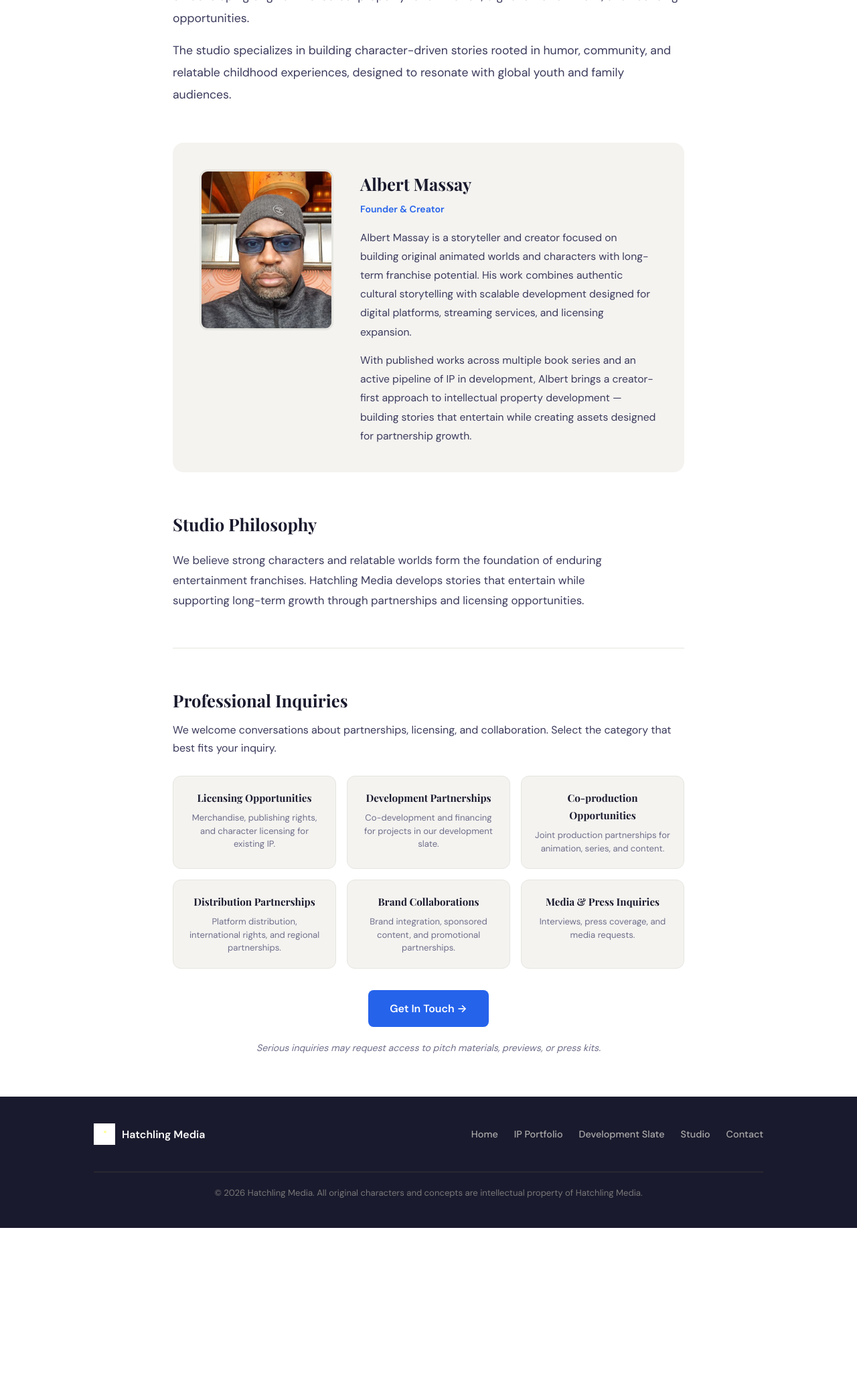
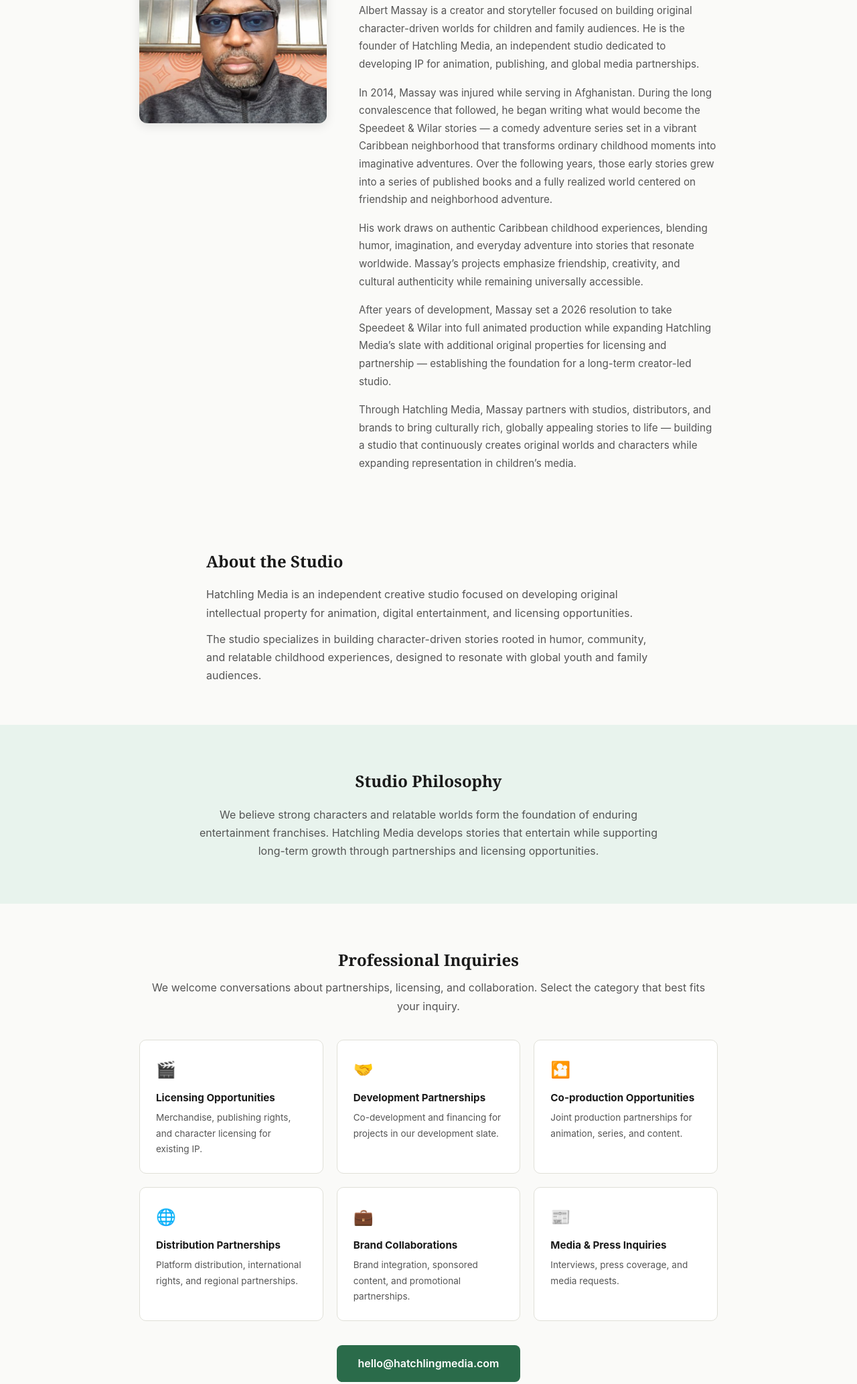
Before and after one commit to caribstar/hatchlingmedia, a plain HTML site: page studio.html in a window 1280 px wide. Shown: the part 478-2544 px from the top of the page at 67% size. Before the commit the page ends 2311 px from the top, so only its background shows below. Drawn offline with nearby package versions, Linux system fonts and the light colour scheme.

Commit message:
Updated creator bio - trimmed and origin story

```diff
--- a/studio.html
+++ b/studio.html
@@ -1,206 +1,97 @@
 <!DOCTYPE html>
 <html lang="en">
 <head>
-  <meta charset="UTF-8" />
-  <meta name="viewport" content="width=device-width, initial-scale=1.0" />
+  <meta charset="UTF-8">
+  <meta name="viewport" content="width=device-width, initial-scale=1.0">
   <title>Studio &amp; Creator | Hatchling Media</title>
-  <meta name="description" content="Learn about Hatchling Media, an independent creative studio founded by Albert Massay, developing original intellectual property for animation, digital entertainment, and licensing." />
-  <link rel="icon" type="image/png" href="favicon.png">
-  <link rel="apple-touch-icon" href="apple-touch-icon.png">
-  <link rel="preconnect" href="https://fonts.googleapis.com">
-  <link rel="preconnect" href="https://fonts.gstatic.com" crossorigin>
-  <link href="https://fonts.googleapis.com/css2?family=DM+Sans:wght@400;500;600;700&family=Playfair+Display:wght@600;700;800&display=swap" rel="stylesheet">
-
+  <meta name="description" content="Hatchling Media - an independent creative studio building original intellectual property for animation, digital entertainment, and licensing.">
   <style>
     :root {
-      --color-ink: #1a1a2e; --color-ink-light: #3a3a5c; --color-ink-muted: #6e6e8a;
-      --color-paper: #ffffff; --color-paper-warm: #fafaf8; --color-paper-soft: #f4f3f0;
-      --color-accent: #2563eb; --color-accent-dark: #1d4ed8; --color-accent-light: #dbeafe;
-      --color-gold: #d4a017; --color-gold-light: #fef3c7; --color-border: #e5e5e0;
-      --font-display: 'Playfair Display', Georgia, serif;
-      --font-body: 'DM Sans', -apple-system, BlinkMacSystemFont, sans-serif;
+      --color-bg: #FAFAF8;
+      --color-text: #1A1A1A;
+      --color-text-secondary: #555;
+      --color-accent: #2A6B4A;
+      --color-accent-light: #E8F3ED;
+      --color-border: #E0E0D8;
+      --color-card: #FFFFFF;
+      --font-heading: 'Georgia', serif;
+      --font-body: -apple-system, BlinkMacSystemFont, 'Segoe UI', Roboto, sans-serif;
     }
     * { margin: 0; padding: 0; box-sizing: border-box; }
-    html { scroll-behavior: smooth; }
-    body { font-family: var(--font-body); background: var(--color-paper); color: var(--color-ink); line-height: 1.7; min-height: 100vh; display: flex; flex-direction: column; }
+    body { font-family: var(--font-body); background: var(--color-bg); color: var(--color-text); line-height: 1.7; }
+    a { color: var(--color-accent); text-decoration: none; }
+    a:hover { text-decoration: underline; }
 
-    header { padding: 18px 48px; display: flex; justify-content: space-between; align-items: center; background: var(--color-paper); border-bottom: 1px solid var(--color-border); position: sticky; top: 0; z-index: 100; }
-    .logo { display: flex; align-items: center; gap: 12px; text-decoration: none; }
-    .logo img { height: 42px; width: auto; }
-    .logo-text { font-family: var(--font-display); font-weight: 700; font-size: 1.25rem; color: var(--color-ink); }
-    nav { display: flex; align-items: center; gap: 32px; }
-    nav a { text-decoration: none; color: var(--color-ink-light); font-weight: 500; font-size: 0.95rem; transition: color 0.2s; }
+    /* NAV */
+    header { display: flex; align-items: center; justify-content: space-between; padding: 20px 48px; border-bottom: 1px solid var(--color-border); background: #fff; position: sticky; top: 0; z-index: 100; }
+    .logo { display: flex; align-items: center; gap: 10px; text-decoration: none; color: var(--color-text); }
+    .logo img { height: 36px; }
+    .logo-text { font-family: var(--font-heading); font-size: 1.1rem; font-weight: 600; }
+    nav { display: flex; gap: 28px; align-items: center; }
+    nav a { font-size: 0.9rem; color: var(--color-text-secondary); text-decoration: none; }
     nav a:hover, nav a.active { color: var(--color-accent); }
-    nav .nav-cta { background: var(--color-accent); color: #fff; padding: 10px 24px; border-radius: 8px; font-weight: 600; transition: background 0.2s; }
-    nav .nav-cta:hover { background: var(--color-accent-dark); color: #fff; }
-    .mobile-menu { display: none; background: none; border: none; font-size: 1.6rem; cursor: pointer; color: var(--color-ink); }
+    .nav-cta { background: var(--color-accent); color: #fff !important; padding: 8px 20px; border-radius: 6px; font-size: 0.85rem; }
+    .nav-cta:hover { background: #1E5438; text-decoration: none; }
+    .mobile-menu { display: none; background: none; border: none; font-size: 1.5rem; cursor: pointer; }
 
-    .page-hero { padding: 80px 48px 48px; text-align: center; border-bottom: 1px solid var(--color-border); background: var(--color-paper-soft); }
-    .page-hero h1 { font-family: var(--font-display); font-size: 2.8rem; font-weight: 800; margin-bottom: 16px; }
-    .page-hero p { font-size: 1.1rem; color: var(--color-ink-light); max-width: 600px; margin: 0 auto; }
+    /* PAGE HEADER */
+    .page-header { text-align: center; padding: 72px 48px 48px; }
+    .page-header h1 { font-family: var(--font-heading); font-size: 2.4rem; margin-bottom: 12px; }
+    .page-header p { color: var(--color-text-secondary); font-size: 1.05rem; max-width: 600px; margin: 0 auto; }
 
-    /* ─── STUDIO SECTION ─── */
-    .studio-content { max-width: 860px; margin: 0 auto; padding: 60px 48px; }
+    /* CREATOR SECTION */
+    .creator-section { display: grid; grid-template-columns: 280px 1fr; gap: 48px; max-width: 960px; margin: 0 auto; padding: 48px; align-items: start; }
+    .creator-photo { width: 280px; height: 280px; object-fit: cover; border-radius: 12px; box-shadow: 0 4px 16px rgba(0,0,0,0.1); }
+    .creator-info h2 { font-family: var(--font-heading); font-size: 1.8rem; margin-bottom: 4px; }
+    .creator-title { color: var(--color-accent); font-size: 0.95rem; font-weight: 600; margin-bottom: 20px; }
+    .creator-bio p { margin-bottom: 16px; color: var(--color-text-secondary); font-size: 0.95rem; line-height: 1.75; }
 
-    .studio-desc {
-      font-size: 1.1rem;
-      color: var(--color-ink-light);
-      line-height: 1.85;
-      margin-bottom: 56px;
-    }
+    /* STUDIO DESCRIPTION */
+    .studio-description { max-width: 760px; margin: 0 auto; padding: 48px; }
+    .studio-description h2 { font-family: var(--font-heading); font-size: 1.5rem; margin-bottom: 16px; }
+    .studio-description p { color: var(--color-text-secondary); margin-bottom: 12px; }
 
-    .studio-desc p { margin-bottom: 16px; }
-    .studio-desc p:last-child { margin-bottom: 0; }
+    /* PHILOSOPHY */
+    .philosophy { background: var(--color-accent-light); padding: 64px 48px; text-align: center; }
+    .philosophy h2 { font-family: var(--font-heading); font-size: 1.5rem; margin-bottom: 16px; }
+    .philosophy p { color: var(--color-text-secondary); max-width: 700px; margin: 0 auto; }
 
-    /* ─── CREATOR BIO ─── */
-    .creator-section {
-      display: grid;
-      grid-template-columns: 200px 1fr;
-      gap: 40px;
-      align-items: start;
-      margin-bottom: 56px;
-      padding: 40px;
-      background: var(--color-paper-soft);
-      border-radius: 16px;
-    }
+    /* CONTACT / INQUIRIES */
+    .contact-section { max-width: 960px; margin: 0 auto; padding: 64px 48px; text-align: center; }
+    .contact-section h2 { font-family: var(--font-heading); font-size: 1.5rem; margin-bottom: 8px; }
+    .contact-intro { color: var(--color-text-secondary); margin-bottom: 36px; }
+    .contact-categories { display: grid; grid-template-columns: repeat(3, 1fr); gap: 20px; margin-bottom: 36px; text-align: left; }
+    .contact-cat { background: var(--color-card); border: 1px solid var(--color-border); border-radius: 10px; padding: 24px; }
+    .contact-cat-icon { font-size: 1.5rem; display: block; margin-bottom: 8px; }
+    .contact-cat h3 { font-size: 0.95rem; margin-bottom: 6px; }
+    .contact-cat p { font-size: 0.85rem; color: var(--color-text-secondary); }
+    .contact-email { display: inline-block; background: var(--color-accent); color: #fff; padding: 14px 32px; border-radius: 8px; font-size: 1rem; font-weight: 600; margin-bottom: 16px; }
+    .contact-email:hover { background: #1E5438; text-decoration: none; }
+    .contact-note { font-size: 0.85rem; color: var(--color-text-secondary); }
 
-    .creator-photo {
-      width: 200px;
-      height: 240px;
-      object-fit: cover;
-      border-radius: 12px;
-      border: 3px solid var(--color-border);
-    }
+    /* FOOTER */
+    footer { border-top: 1px solid var(--color-border); padding: 40px 48px; background: #fff; }
+    .footer-inner { max-width: 960px; margin: 0 auto; display: flex; justify-content: space-between; align-items: center; flex-wrap: wrap; gap: 16px; }
+    .footer-brand { display: flex; align-items: center; gap: 8px; }
+    .footer-brand img { height: 24px; }
+    .footer-brand span { font-family: var(--font-heading); font-size: 0.9rem; }
+    .footer-nav { display: flex; gap: 20px; }
+    .footer-nav a { font-size: 0.8rem; color: var(--color-text-secondary); }
+    .footer-legal { font-size: 0.75rem; color: #999; width: 100%; text-align: center; margin-top: 12px; }
 
-    .creator-bio h2 {
-      font-family: var(--font-display);
-      font-size: 1.6rem;
-      font-weight: 700;
-      margin-bottom: 4px;
-    }
-
-    .creator-title {
-      font-size: 0.88rem;
-      color: var(--color-accent);
-      font-weight: 600;
-      margin-bottom: 16px;
-    }
-
-    .creator-text {
-      font-size: 0.98rem;
-      color: var(--color-ink-light);
-      line-height: 1.8;
-    }
-
-    .creator-text p { margin-bottom: 14px; }
-    .creator-text p:last-child { margin-bottom: 0; }
-
-    /* ─── PHILOSOPHY ─── */
-    .philosophy {
-      margin-bottom: 56px;
-      padding-bottom: 56px;
-      border-bottom: 1px solid var(--color-border);
-    }
-
-    .philosophy h2 {
-      font-family: var(--font-display);
-      font-size: 1.6rem;
-      font-weight: 700;
-      margin-bottom: 16px;
-    }
-
-    .philosophy p {
-      font-size: 1.05rem;
-      color: var(--color-ink-light);
-      line-height: 1.8;
-      max-width: 700px;
-    }
-
-    /* ─── CONTACT / INQUIRY ─── */
-    .inquiry-section h2 {
-      font-family: var(--font-display);
-      font-size: 1.6rem;
-      font-weight: 700;
-      margin-bottom: 8px;
-    }
-
-    .inquiry-intro {
-      font-size: 1rem;
-      color: var(--color-ink-light);
-      margin-bottom: 28px;
-    }
-
-    .inquiry-grid {
-      display: grid;
-      grid-template-columns: repeat(3, 1fr);
-      gap: 16px;
-      margin-bottom: 32px;
-    }
-
-    .inquiry-card {
-      background: var(--color-paper-soft);
-      border: 1px solid var(--color-border);
-      border-radius: 12px;
-      padding: 20px;
-      text-align: center;
-      transition: border-color 0.2s, box-shadow 0.2s;
-    }
-
-    .inquiry-card:hover {
-      border-color: var(--color-accent);
-      box-shadow: 0 4px 16px rgba(37, 99, 235, 0.08);
-    }
-
-    .inquiry-card h3 {
-      font-family: var(--font-display);
-      font-size: 0.95rem;
-      font-weight: 700;
-      margin-bottom: 6px;
-    }
-
-    .inquiry-card p {
-      font-size: 0.82rem;
-      color: var(--color-ink-muted);
-      line-height: 1.5;
-    }
-
-    .inquiry-cta {
-      text-align: center;
-      margin-top: 12px;
-    }
-
-    .inquiry-note {
-      text-align: center;
-      font-size: 0.88rem;
-      color: var(--color-ink-muted);
-      font-style: italic;
-      margin-top: 20px;
-    }
-
-    .btn-primary { display: inline-block; background: var(--color-accent); color: #fff; padding: 14px 32px; border-radius: 8px; font-weight: 600; text-decoration: none; transition: background 0.2s, transform 0.15s; }
-    .btn-primary:hover { background: var(--color-accent-dark); transform: translateY(-1px); }
-
-    footer { background: var(--color-ink); color: #ccc; padding: 40px 48px; margin-top: auto; }
-    .footer-inner { max-width: 1000px; margin: 0 auto; display: flex; justify-content: space-between; align-items: center; flex-wrap: wrap; gap: 20px; }
-    .footer-brand { display: flex; align-items: center; gap: 10px; }
-    .footer-brand img { height: 32px; filter: brightness(10); }
-    .footer-brand span { font-weight: 600; color: #fff; }
-    .footer-nav { display: flex; gap: 24px; }
-    .footer-nav a { color: #aaa; text-decoration: none; font-size: 0.9rem; transition: color 0.2s; }
-    .footer-nav a:hover { color: #fff; }
-    .footer-legal { width: 100%; text-align: center; margin-top: 20px; padding-top: 20px; border-top: 1px solid #333; font-size: 0.82rem; color: #777; }
-
+    /* RESPONSIVE */
     @media (max-width: 768px) {
-      header { padding: 14px 20px; }
+      header { padding: 16px 20px; }
+      nav { display: none; position: fixed; top: 60px; left: 0; right: 0; background: #fff; flex-direction: column; padding: 20px; gap: 16px; box-shadow: 0 4px 12px rgba(0,0,0,0.1); border-bottom: 1px solid var(--color-border); }
+      nav.open { display: flex; }
       .mobile-menu { display: block; }
-      nav { display: none; position: absolute; top: 100%; left: 0; right: 0; background: var(--color-paper); flex-direction: column; padding: 20px; gap: 16px; border-bottom: 1px solid var(--color-border); box-shadow: 0 8px 24px rgba(0,0,0,0.08); }
-      nav.open { display: flex; }
-      .page-hero { padding: 48px 20px 32px; }
-      .page-hero h1 { font-size: 2rem; }
-      .studio-content { padding: 32px 20px; }
-      .creator-section { grid-template-columns: 1fr; text-align: center; padding: 24px; }
+      .page-header { padding: 48px 20px 36px; }
+      .creator-section { grid-template-columns: 1fr; padding: 48px 20px; text-align: center; }
       .creator-photo { margin: 0 auto; }
-      .inquiry-grid { grid-template-columns: 1fr; }
+      .studio-description { padding: 48px 20px; }
+      .philosophy { padding: 48px 20px; }
+      .contact-section { padding: 48px 20px; }
+      .contact-categories { grid-template-columns: 1fr; }
       footer { padding: 32px 20px; }
       .footer-inner { flex-direction: column; text-align: center; }
       .footer-nav { flex-wrap: wrap; justify-content: center; }
@@ -223,78 +114,84 @@
     </nav>
   </header>
 
-  <section class="page-hero">
+  <section class="page-header">
     <h1>The Studio &amp; Creator</h1>
-    <p>An independent creative studio building original intellectual property for animation, digital entertainment, and licensing.</p>
+    <p>An independent creative studio building original worlds for global audiences.</p>
   </section>
 
-  <div class="studio-content">
-
-    <!-- STUDIO DESCRIPTION -->
-    <div class="studio-desc">
-      <p>Hatchling Media is an independent creative studio founded by creator Albert Massay, focused on developing original intellectual property for animation, digital entertainment, and licensing opportunities.</p>
-      <p>The studio specializes in building character-driven stories rooted in humor, community, and relatable childhood experiences, designed to resonate with global youth and family audiences.</p>
-    </div>
-
-    <!-- CREATOR BIO -->
+  <main>
+    <!-- CREATOR -->
     <section class="creator-section">
       <img src="albert-massay.jpg" alt="Albert Massay, founder and creator at Hatchling Media" class="creator-photo">
-      <div class="creator-bio">
+      <div class="creator-info">
         <h2>Albert Massay</h2>
-        <div class="creator-title">Founder &amp; Creator</div>
-        <div class="creator-text">
-          <p>Albert Massay is a storyteller and creator focused on building original animated worlds and characters with long-term franchise potential. His work combines authentic cultural storytelling with scalable development designed for digital platforms, streaming services, and licensing expansion.</p>
-          <p>With published works across multiple book series and an active pipeline of IP in development, Albert brings a creator-first approach to intellectual property development &mdash; building stories that entertain while creating assets designed for partnership growth.</p>
+        <p class="creator-title">Founder &amp; Creator</p>
+        <div class="creator-bio">
+          <p>Albert Massay is a creator and storyteller focused on building original character-driven worlds for children and family audiences. He is the founder of Hatchling Media, an independent studio dedicated to developing IP for animation, publishing, and global media partnerships.</p>
+          <p>In 2014, Massay was injured while serving in Afghanistan. During the long convalescence that followed, he began writing what would become the Speedeet &amp; Wilar stories &mdash; a comedy adventure series set in a vibrant Caribbean neighborhood that transforms ordinary childhood moments into imaginative adventures. Over the following years, those early stories grew into a series of published books and a fully realized world centered on friendship and neighborhood adventure.</p>
+          <p>His work draws on authentic Caribbean childhood experiences, blending humor, imagination, and everyday adventure into stories that resonate worldwide. Massay&rsquo;s projects emphasize friendship, creativity, and cultural authenticity while remaining universally accessible.</p>
+          <p>After years of development, Massay set a 2026 resolution to take Speedeet &amp; Wilar into full animated production while expanding Hatchling Media&rsquo;s slate with additional original properties for licensing and partnership &mdash; establishing the foundation for a long-term creator-led studio.</p>
+          <p>Through Hatchling Media, Massay partners with studios, distributors, and brands to bring culturally rich, globally appealing stories to life &mdash; building a studio that continuously creates original worlds and characters while expanding representation in children&rsquo;s media.</p>
         </div>
       </div>
     </section>
 
-    <!-- STUDIO PHILOSOPHY -->
+    <!-- STUDIO DESCRIPTION -->
+    <section class="studio-description">
+      <h2>About the Studio</h2>
+      <p>Hatchling Media is an independent creative studio focused on developing original intellectual property for animation, digital entertainment, and licensing opportunities.</p>
+      <p>The studio specializes in building character-driven stories rooted in humor, community, and relatable childhood experiences, designed to resonate with global youth and family audiences.</p>
+    </section>
+
+    <!-- PHILOSOPHY -->
     <section class="philosophy">
       <h2>Studio Philosophy</h2>
       <p>We believe strong characters and relatable worlds form the foundation of enduring entertainment franchises. Hatchling Media develops stories that entertain while supporting long-term growth through partnerships and licensing opportunities.</p>
     </section>
 
-    <!-- INQUIRY CATEGORIES -->
-    <section class="inquiry-section">
+    <!-- CONTACT -->
+    <section class="contact-section">
       <h2>Professional Inquiries</h2>
-      <p class="inquiry-intro">We welcome conversations about partnerships, licensing, and collaboration. Select the category that best fits your inquiry.</p>
+      <p class="contact-intro">We welcome conversations about partnerships, licensing, and collaboration. Select the category that best fits your inquiry.</p>
 
-      <div class="inquiry-grid">
-        <div class="inquiry-card">
+      <div class="contact-categories">
+        <div class="contact-cat">
+          <span class="contact-cat-icon">&#127916;</span>
           <h3>Licensing Opportunities</h3>
           <p>Merchandise, publishing rights, and character licensing for existing IP.</p>
         </div>
-        <div class="inquiry-card">
+        <div class="contact-cat">
+          <span class="contact-cat-icon">&#129309;</span>
           <h3>Development Partnerships</h3>
           <p>Co-development and financing for projects in our development slate.</p>
         </div>
-        <div class="inquiry-card">
+        <div class="contact-cat">
+          <span class="contact-cat-icon">&#127910;</span>
           <h3>Co-production Opportunities</h3>
           <p>Joint production partnerships for animation, series, and content.</p>
         </div>
-        <div class="inquiry-card">
+        <div class="contact-cat">
+          <span class="contact-cat-icon">&#127760;</span>
           <h3>Distribution Partnerships</h3>
           <p>Platform distribution, international rights, and regional partnerships.</p>
         </div>
-        <div class="inquiry-card">
+        <div class="contact-cat">
+          <span class="contact-cat-icon">&#128188;</span>
           <h3>Brand Collaborations</h3>
           <p>Brand integration, sponsored content, and promotional partnerships.</p>
         </div>
-        <div class="inquiry-card">
+        <div class="contact-cat">
+          <span class="contact-cat-icon">&#128240;</span>
           <h3>Media &amp; Press Inquiries</h3>
           <p>Interviews, press coverage, and media requests.</p>
         </div>
       </div>
 
-      <div class="inquiry-cta">
-        <a href="mailto:hello@hatchlingmedia.com?subject=Professional%20Inquiry" class="btn-primary">Get In Touch &rarr;</a>
-      </div>
+      <a href="mailto:hello@hatchlingmedia.com?subject=Studio%20Inquiry" class="contact-email">hello@hatchlingmedia.com</a>
 
-      <p class="inquiry-note">Serious inquiries may request access to pitch materials, previews, or press kits.</p>
+      <p class="contact-note">Serious inquiries may request access to pitch materials, development previews, or press kits.</p>
     </section>
-
-  </div>
+  </main>
 
   <footer>
     <div class="footer-inner">
```
